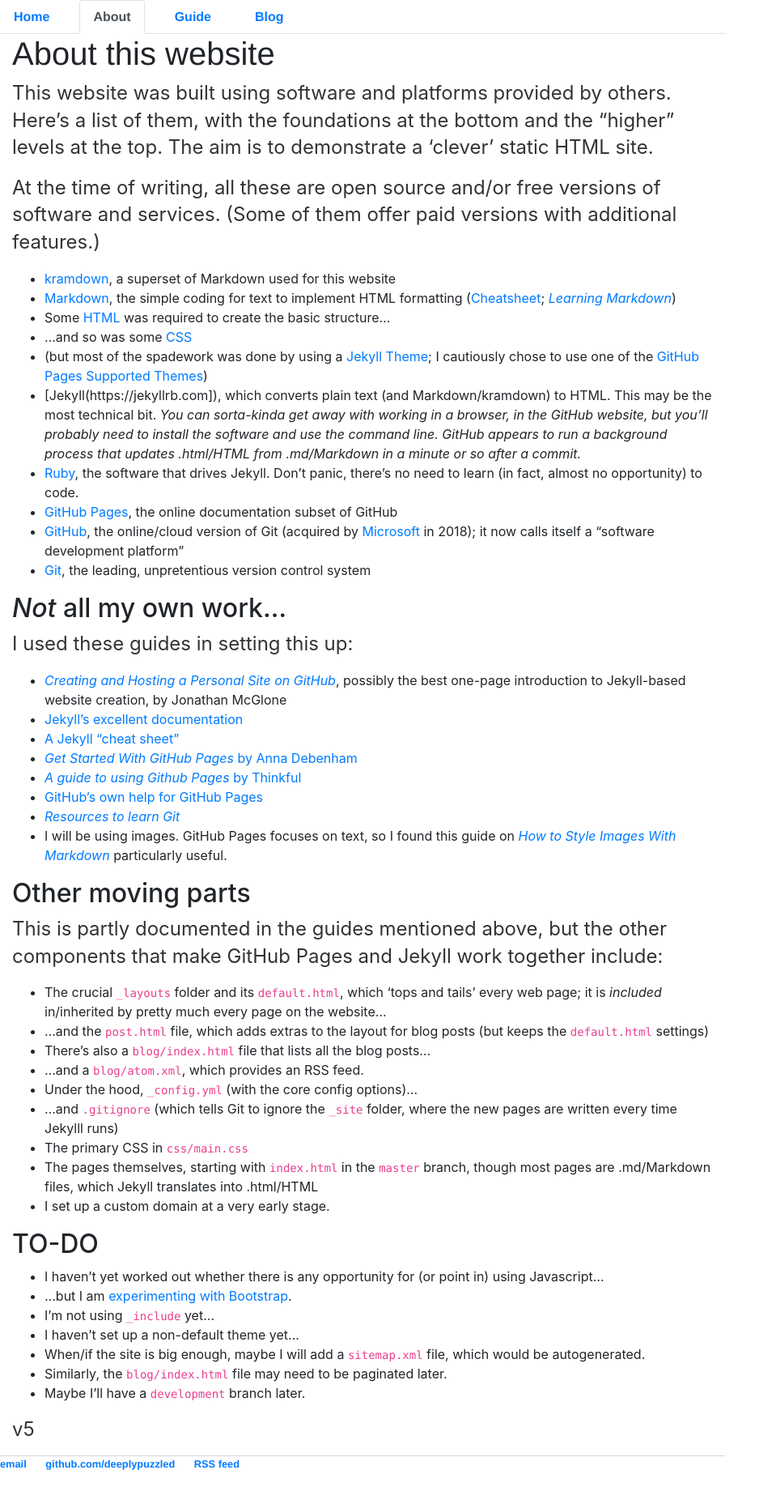
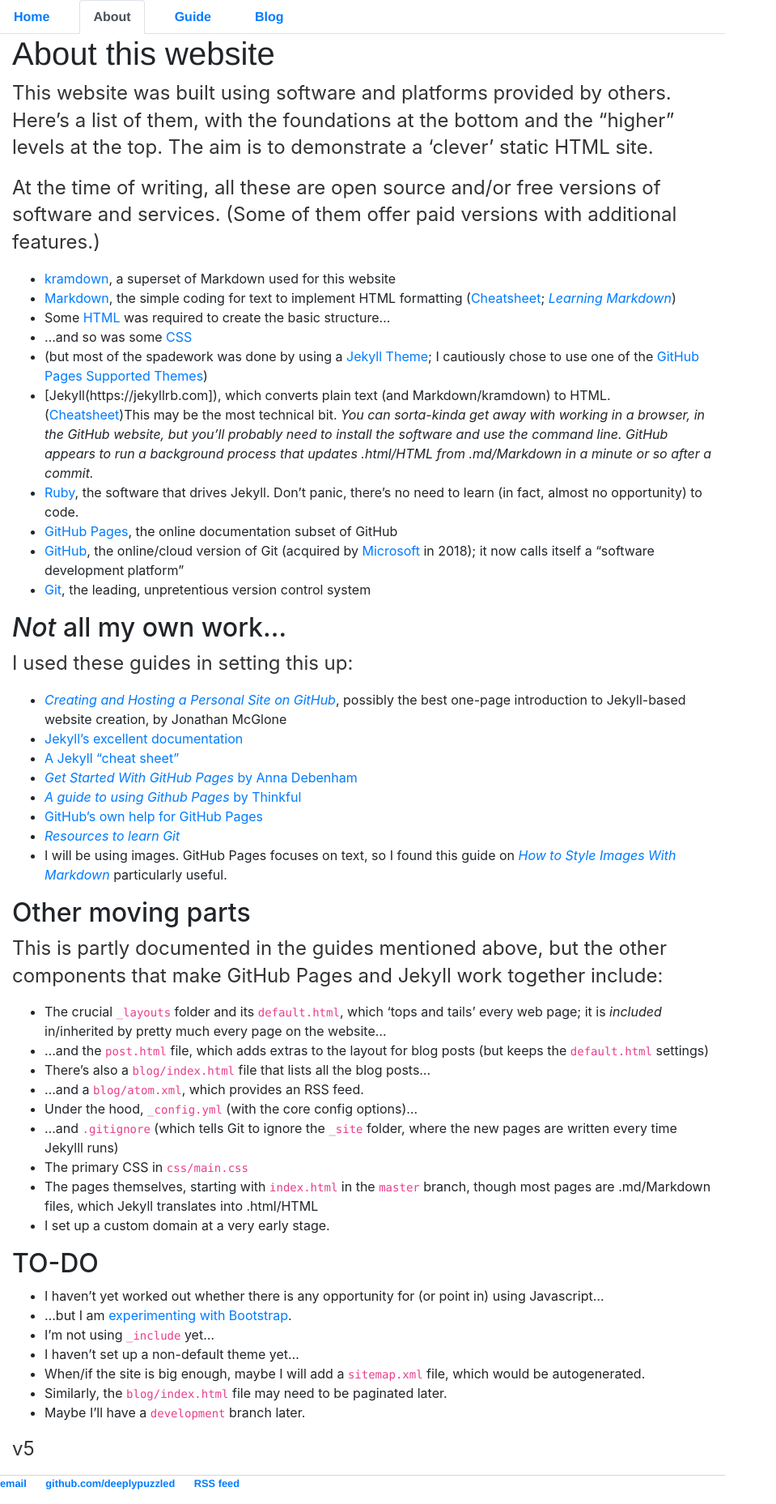
Before and after one commit to deeplypuzzled/deeplypuzzled.github.io, a Jekyll site: the page built from about/index.md, in a window 1280 px wide. Shown: the whole page at 81% size, without its empty margins (0-959 px from the left). Built offline with Jekyll 4.4.1, drawn with Linux system fonts in a browser that asks for light colours; before the commit the page ends 1833 px from its top, so only the background shows below that.

Commit message:
Update index.md

```diff
--- a/about/index.md
+++ b/about/index.md
@@ -12,7 +12,7 @@
 * Some [HTML](https://www.w3schools.com/html) was required to create the basic structure...
 * ...and so was some [CSS](https://www.w3schools.com/css/)
 * (but most of the spadework was done by using a [Jekyll Theme](http://themes.jekyllrc.org); I cautiously chose to use one of the [GitHub Pages Supported Themes](https://pages.github.com/themes/))
-* [Jekyll(https://jekyllrb.com]), which converts plain text (and Markdown/kramdown) to HTML. This may be the most technical bit. _You can sorta-kinda get away with working in a browser, in the GitHub website, but you'll probably need to install the software and use the command line. GitHub appears to run a background process that updates .html/HTML from .md/Markdown in a minute or so after a commit._
+* [Jekyll(https://jekyllrb.com]), which converts plain text (and Markdown/kramdown) to HTML. ([Cheatsheet](https://learn.cloudcannon.com/jekyll-cheat-sheet/))This may be the most technical bit. _You can sorta-kinda get away with working in a browser, in the GitHub website, but you'll probably need to install the software and use the command line. GitHub appears to run a background process that updates .html/HTML from .md/Markdown in a minute or so after a commit._
 * [Ruby](https://www.ruby-lang.org/en/), the software that drives Jekyll. Don't panic, there's no need to learn (in fact, almost no opportunity) to code.
 * [GitHub Pages](https://pages.github.com/), the online documentation subset of GitHub
 * [GitHub](https://github.com/), the online/cloud version of Git (acquired by [Microsoft](https://blogs.microsoft.com/blog/2018/10/26/microsoft-completes-github-acquisition/) in 2018); it now calls itself a "software development platform"
```
